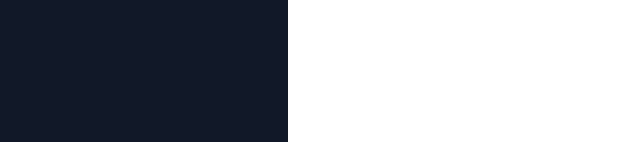
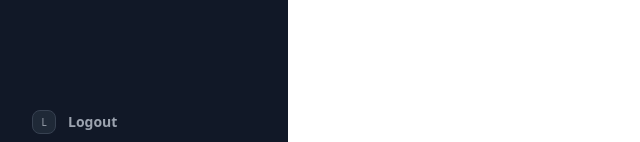
Before and after one commit to madalinpopa/route-planning, a Flask app: template route_planning/templates/index.html in a window 1280 px wide. Shown: the part 658-800 px from the top of the page, without its empty margins (0-640 px from the left). Run offline with Flask 3, Linux system fonts and the light colour scheme; the template is opened without the code that fills it, so the values that code supplies are empty; style sheets or scripts are compiled from the project's sources; some libraries are stand-ins or nearby versions; some web fonts are replaced.

Commit message:
chore: Update navigation menu with logout button

```diff
--- a/route_planning/templates/_navigation.html
+++ b/route_planning/templates/_navigation.html
@@ -4,50 +4,63 @@
       <ul role="list" class="-mx-2 space-y-1">
         <li>
           <!-- Current: "bg-gray-800 text-white", Default: "text-gray-400 hover:text-white hover:bg-gray-800" -->
-          <a hx-get="{{ url_for('company.details') }}" hx-target="#main-content" id="menu-item-company"
-             class="group flex gap-x-3 rounded-md bg-gray-800 p-2 text-sm font-semibold leading-6 text-white">
-            <svg class="h-6 w-6 shrink-0" fill="none" viewBox="0 0 24 24" stroke-width="1.5"
-                 stroke="currentColor" aria-hidden="true">
+          <a hx-get="{{ url_for('company.details') }}" hx-target="#main-content" hx-push-url="true"
+            id="menu-item-company"
+            class="group flex gap-x-3 rounded-md bg-gray-800 p-2 text-sm font-semibold leading-6 text-white">
+            <svg class="h-6 w-6 shrink-0" fill="none" viewBox="0 0 24 24" stroke-width="1.5" stroke="currentColor"
+              aria-hidden="true">
               <path stroke-linecap="round" stroke-linejoin="round"
-                    d="M2.25 12l8.954-8.955c.44-.439 1.152-.439 1.591 0L21.75 12M4.5 9.75v10.125c0 .621.504 1.125 1.125 1.125H9.75v-4.875c0-.621.504-1.125 1.125-1.125h2.25c.621 0 1.125.504 1.125 1.125V21h4.125c.621 0 1.125-.504 1.125-1.125V9.75M8.25 21h8.25"></path>
+                d="M2.25 12l8.954-8.955c.44-.439 1.152-.439 1.591 0L21.75 12M4.5 9.75v10.125c0 .621.504 1.125 1.125 1.125H9.75v-4.875c0-.621.504-1.125 1.125-1.125h2.25c.621 0 1.125.504 1.125 1.125V21h4.125c.621 0 1.125-.504 1.125-1.125V9.75M8.25 21h8.25">
+              </path>
             </svg>
             Company
           </a>
         </li>
         <li>
           <a hx-get="{{ url_for('vehicle.vehicle_list') }}" hx-target="#main-content" id="menu-item-vehicle"
-             class="group flex gap-x-3 rounded-md p-2 text-sm font-semibold leading-6 text-gray-400 hover:bg-gray-800 hover:text-white">
-            <svg class="h-6 w-6 shrink-0" fill="none" viewBox="0 0 24 24" stroke-width="1.5"
-                 stroke="currentColor" aria-hidden="true">
+            class="group flex gap-x-3 rounded-md p-2 text-sm font-semibold leading-6 text-gray-400 hover:bg-gray-800 hover:text-white">
+            <svg class="h-6 w-6 shrink-0" fill="none" viewBox="0 0 24 24" stroke-width="1.5" stroke="currentColor"
+              aria-hidden="true">
               <path stroke-linecap="round" stroke-linejoin="round"
-                    d="M15 19.128a9.38 9.38 0 002.625.372 9.337 9.337 0 004.121-.952 4.125 4.125 0 00-7.533-2.493M15 19.128v-.003c0-1.113-.285-2.16-.786-3.07M15 19.128v.106A12.318 12.318 0 018.624 21c-2.331 0-4.512-.645-6.374-1.766l-.001-.109a6.375 6.375 0 0111.964-3.07M12 6.375a3.375 3.375 0 11-6.75 0 3.375 3.375 0 016.75 0zm8.25 2.25a2.625 2.625 0 11-5.25 0 2.625 2.625 0 015.25 0z"></path>
+                d="M15 19.128a9.38 9.38 0 002.625.372 9.337 9.337 0 004.121-.952 4.125 4.125 0 00-7.533-2.493M15 19.128v-.003c0-1.113-.285-2.16-.786-3.07M15 19.128v.106A12.318 12.318 0 018.624 21c-2.331 0-4.512-.645-6.374-1.766l-.001-.109a6.375 6.375 0 0111.964-3.07M12 6.375a3.375 3.375 0 11-6.75 0 3.375 3.375 0 016.75 0zm8.25 2.25a2.625 2.625 0 11-5.25 0 2.625 2.625 0 015.25 0z">
+              </path>
             </svg>
             Vehicles
           </a>
         </li>
         <li>
           <a hx-get="{{ url_for('driver.driver_list') }}" hx-target="#main-content" id="menu-item-driver"
-             class="group flex gap-x-3 rounded-md p-2 text-sm font-semibold leading-6 text-gray-400 hover:bg-gray-800 hover:text-white">
-            <svg class="h-6 w-6 shrink-0" fill="none" viewBox="0 0 24 24" stroke-width="1.5"
-                 stroke="currentColor" aria-hidden="true">
+            class="group flex gap-x-3 rounded-md p-2 text-sm font-semibold leading-6 text-gray-400 hover:bg-gray-800 hover:text-white">
+            <svg class="h-6 w-6 shrink-0" fill="none" viewBox="0 0 24 24" stroke-width="1.5" stroke="currentColor"
+              aria-hidden="true">
               <path stroke-linecap="round" stroke-linejoin="round"
-                    d="M2.25 12.75V12A2.25 2.25 0 014.5 9.75h15A2.25 2.25 0 0121.75 12v.75m-8.69-6.44l-2.12-2.12a1.5 1.5 0 00-1.061-.44H4.5A2.25 2.25 0 002.25 6v12a2.25 2.25 0 002.25 2.25h15A2.25 2.25 0 0021.75 18V9a2.25 2.25 0 00-2.25-2.25h-5.379a1.5 1.5 0 01-1.06-.44z"></path>
+                d="M2.25 12.75V12A2.25 2.25 0 014.5 9.75h15A2.25 2.25 0 0121.75 12v.75m-8.69-6.44l-2.12-2.12a1.5 1.5 0 00-1.061-.44H4.5A2.25 2.25 0 002.25 6v12a2.25 2.25 0 002.25 2.25h15A2.25 2.25 0 0021.75 18V9a2.25 2.25 0 00-2.25-2.25h-5.379a1.5 1.5 0 01-1.06-.44z">
+              </path>
             </svg>
             Drivers
           </a>
         </li>
         <li>
           <a hx-get="{{ url_for('route.route_list') }}" hx-target="#main-content" id="menu-item-route"
-             class="group flex gap-x-3 rounded-md p-2 text-sm font-semibold leading-6 text-gray-400 hover:bg-gray-800 hover:text-white">
-            <svg class="h-6 w-6 shrink-0" fill="none" viewBox="0 0 24 24" stroke-width="1.5"
-                 stroke="currentColor" aria-hidden="true">
+            class="group flex gap-x-3 rounded-md p-2 text-sm font-semibold leading-6 text-gray-400 hover:bg-gray-800 hover:text-white">
+            <svg class="h-6 w-6 shrink-0" fill="none" viewBox="0 0 24 24" stroke-width="1.5" stroke="currentColor"
+              aria-hidden="true">
               <path stroke-linecap="round" stroke-linejoin="round"
-                    d="M15.75 17.25v3.375c0 .621-.504 1.125-1.125 1.125h-9.75a1.125 1.125 0 01-1.125-1.125V7.875c0-.621.504-1.125 1.125-1.125H6.75a9.06 9.06 0 011.5.124m7.5 10.376h3.375c.621 0 1.125-.504 1.125-1.125V11.25c0-4.46-3.243-8.161-7.5-8.876a9.06 9.06 0 00-1.5-.124H9.375c-.621 0-1.125.504-1.125 1.125v3.5m7.5 10.375H9.375a1.125 1.125 0 01-1.125-1.125v-9.25m12 6.625v-1.875a3.375 3.375 0 00-3.375-3.375h-1.5a1.125 1.125 0 01-1.125-1.125v-1.5a3.375 3.375 0 00-3.375-3.375H9.75"></path>
+                d="M15.75 17.25v3.375c0 .621-.504 1.125-1.125 1.125h-9.75a1.125 1.125 0 01-1.125-1.125V7.875c0-.621.504-1.125 1.125-1.125H6.75a9.06 9.06 0 011.5.124m7.5 10.376h3.375c.621 0 1.125-.504 1.125-1.125V11.25c0-4.46-3.243-8.161-7.5-8.876a9.06 9.06 0 00-1.5-.124H9.375c-.621 0-1.125.504-1.125 1.125v3.5m7.5 10.375H9.375a1.125 1.125 0 01-1.125-1.125v-9.25m12 6.625v-1.875a3.375 3.375 0 00-3.375-3.375h-1.5a1.125 1.125 0 01-1.125-1.125v-1.5a3.375 3.375 0 00-3.375-3.375H9.75">
+              </path>
             </svg>
             Route
           </a>
         </li>
-      </ul>
     </li>
   </ul>
+  </li>
+  </ul>
+
+  <a href="{{ url_for('auth.logout') }}"
+    class="group flex gap-x-3 rounded-md p-2 text-sm font-semibold leading-6 text-gray-400 hover:bg-gray-800 hover:text-white">
+    <span
+      class="flex h-6 w-6 shrink-0 items-center justify-center rounded-lg border border-gray-700 bg-gray-800 text-[0.625rem] font-medium text-gray-400 group-hover:text-white">L</span>
+    <span class="truncate">Logout</span>
+  </a>
 </nav>
```
